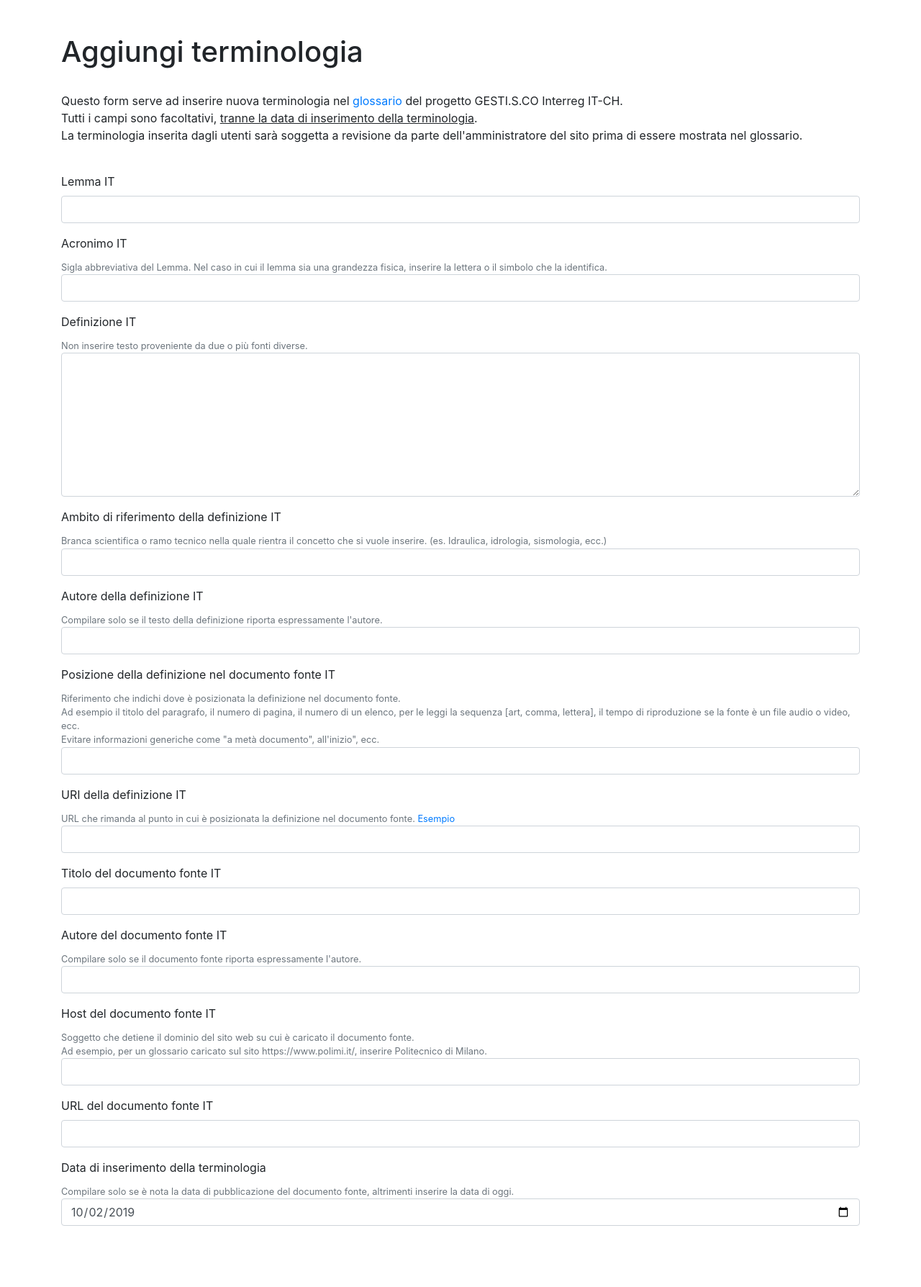
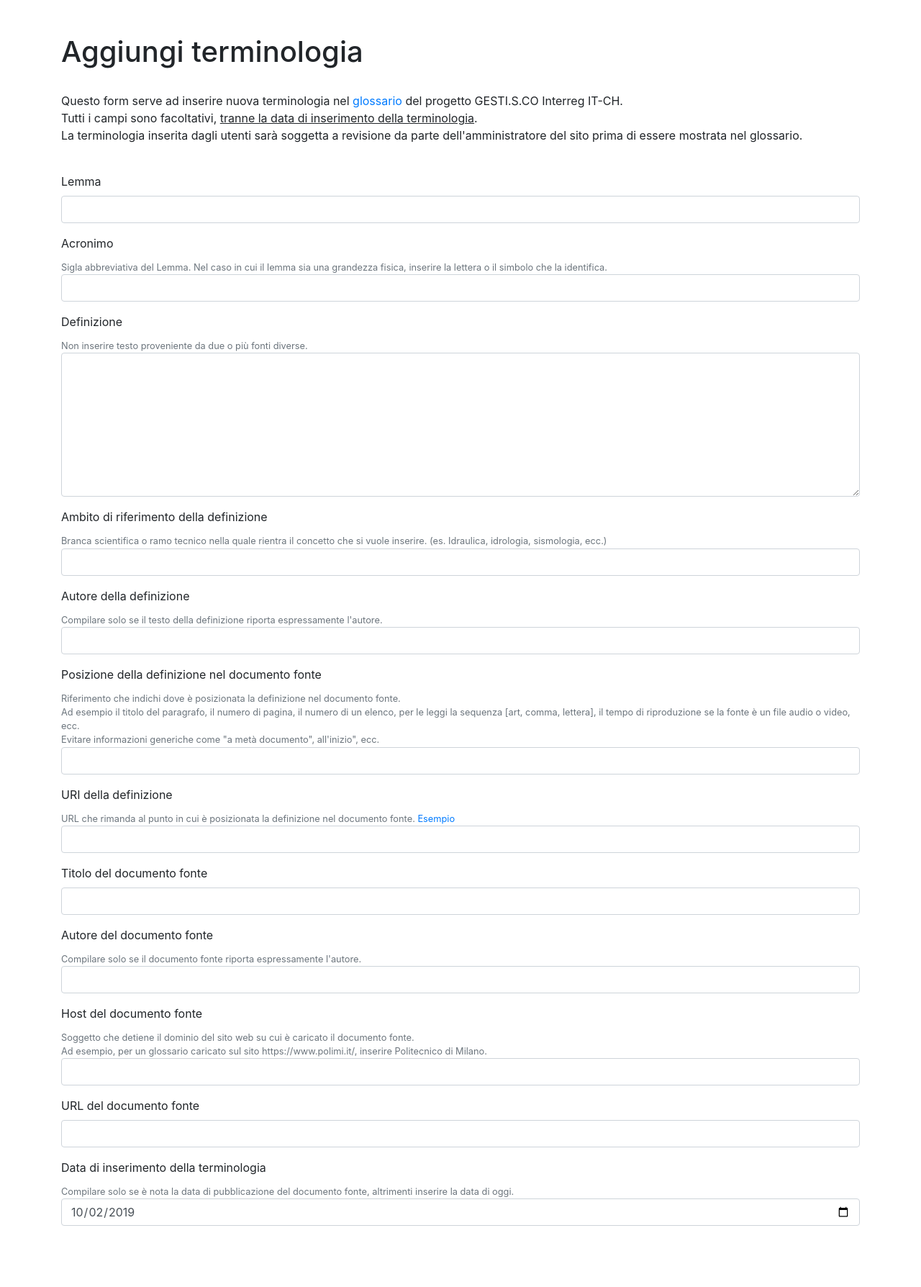
Before and after one commit to tommasosansone91/Metaglossario-Gestisco, a Django app: page /aggiungi_terminologia in a window 1280 px wide. Shown: the part 56-1844 px from the top of the page at 72% size. Run offline with Django 3.2, Linux system fonts and the light colour scheme; some libraries are stand-ins or nearby versions.

Commit message:
tolto IT dal aggiungi terminologia html

```diff
--- a/app_metaglossario/templates/aggiungi_terminologia.html
+++ b/app_metaglossario/templates/aggiungi_terminologia.html
@@ -20,75 +20,75 @@
         <div class="glossary-form"></div>
 
             <div class="form-group"">
-                  <label for="glossary_entry_input_1">Lemma IT</label>
+                  <label for="glossary_entry_input_1">Lemma</label>
                   <input name="Lemma" type="text" class="form-control" placeholder="">
             </div>
 
 
             <div class="form-group"">
-                  <label for="glossary_entry_input_2">Acronimo IT</label>
+                  <label for="glossary_entry_input_2">Acronimo</label>
                   <small id="inputHelp" class="form-text text-muted">Sigla abbreviativa del Lemma. Nel caso in cui il lemma sia una grandezza fisica, inserire la lettera o il simbolo che la identifica.</small>
                   <input name="Acronimo" type="text" class="form-control" placeholder="">
             </div>
 
 
             <div class="form-group"height: 20%">
-                  <label for="glossary_entry_input_3">Definizione IT</label>
+                  <label for="glossary_entry_input_3">Definizione</label>
                   <small id="inputHelp" class="form-text text-muted">Non inserire testo proveniente da due o più fonti diverse.</small>
                   <textarea style="height:200px" name="Definizione" type="text" class="form-control" placeholder=""></textarea>
             </div>
 
 
             <div class="form-group"">
-                  <label for="glossary_entry_input_4">Ambito di riferimento della definizione IT</label>
+                  <label for="glossary_entry_input_4">Ambito di riferimento della definizione</label>
                   <small id="inputHelp" class="form-text text-muted">Branca scientifica o ramo tecnico nella quale rientra il concetto che si vuole inserire. (es. Idraulica, idrologia, sismologia, ecc.)</small>
                   <input name="Ambito_riferimento" type="text" class="form-control" placeholder="">
             </div>
 
 
             <div class="form-group"">
-                    <label for="glossary_entry_input_5">Autore della definizione IT</label>
+                    <label for="glossary_entry_input_5">Autore della definizione</label>
                     <small id="inputHelp" class="form-text text-muted">Compilare solo se il testo della definizione riporta espressamente l'autore.</small>
                     <input name="Autore_definizione" type="text" class="form-control" placeholder="">
             </div>
 
 
             <div class="form-group"">
-                    <label for="glossary_entry_input_6">Posizione della definizione nel documento fonte IT</label>
+                    <label for="glossary_entry_input_6">Posizione della definizione nel documento fonte</label>
                     <small id="inputHelp" class="form-text text-muted">Riferimento che indichi dove è posizionata la definizione nel documento fonte.<br>Ad esempio il titolo del paragrafo, il numero di pagina, il numero di un elenco, per le leggi la sequenza [art, comma, lettera], il tempo di riproduzione se la fonte è un file audio o video, ecc.<br>Evitare informazioni generiche come "a metà documento", all'inizio", ecc.</small>
                     <input name="Posizione_definizione" type="text" class="form-control" placeholder="">
             </div>
 
 
             <div class="form-group"">
-                    <label for="glossary_entry_input_7">URI della definizione IT</label>
+                    <label for="glossary_entry_input_7">URI della definizione</label>
                     <small id="inputHelp" class="form-text text-muted">URL che rimanda al punto in cui è posizionata la definizione nel documento fonte. <a href="https://it.wikipedia.org/wiki/Uniform_Resource_Identifier#Esempi_di_URI" target="_blank">Esempio</a></small>
                     <input name="Url_definizione" type="url" class="form-control" placeholder="">
             </div>
 
 
             <div class="form-group"">
-                   <label for="glossary_entry_input_8">Titolo del documento fonte IT</label>
+                   <label for="glossary_entry_input_8">Titolo del documento fonte</label>
                    <input name="Titolo_documento_fonte" type="text" class="form-control" placeholder="">
             </div>
 
 
             <div class="form-group"">
-                  <label for="glossary_entry_input_9">Autore del documento fonte IT</label>
+                  <label for="glossary_entry_input_9">Autore del documento fonte</label>
                   <small id="inputHelp" class="form-text text-muted">Compilare solo se il documento fonte riporta espressamente l'autore.</small>
                   <input name="Autore_documento_fonte" type="text" class="form-control" placeholder="">
             </div>
 
 
             <div class="form-group"">
-                  <label for="glossary_entry_input_10">Host del documento fonte IT</label>
+                  <label for="glossary_entry_input_10">Host del documento fonte</label>
                   <small id="inputHelp" class="form-text text-muted">Soggetto che detiene il dominio del sito web su cui è caricato il documento fonte.<br>Ad esempio, per un glossario caricato sul sito https://www.polimi.it/, inserire Politecnico di Milano.</small>
                   <input name="Host_documento_fonte" type="text" class="form-control" placeholder="">
             </div>
 
 
             <div class="form-group"">
-                  <label for="glossary_entry_input_11">URL del documento fonte IT</label>
+                  <label for="glossary_entry_input_11">URL del documento fonte</label>
                   <input name="Url_documento_fonte" type="url" class="form-control" placeholder="">
             </div>
 
```
